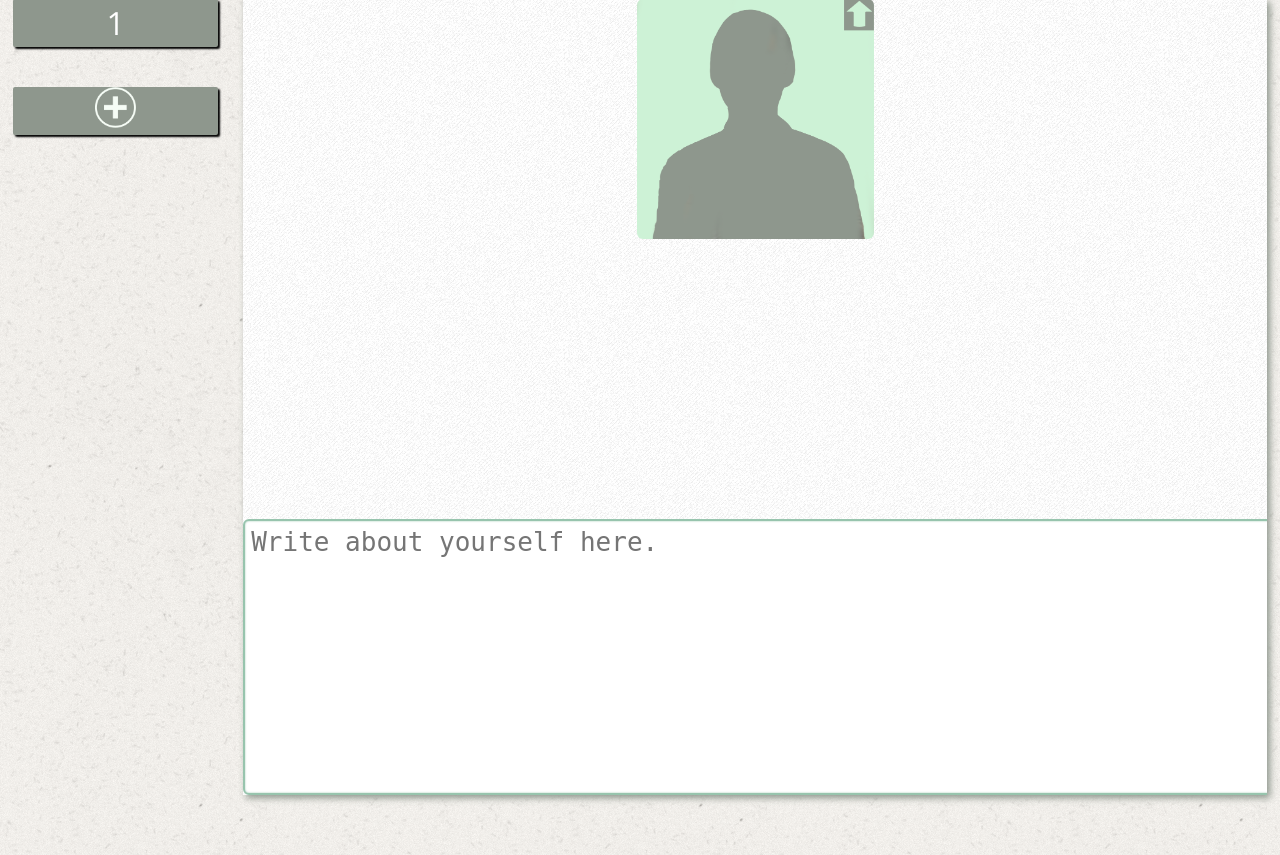
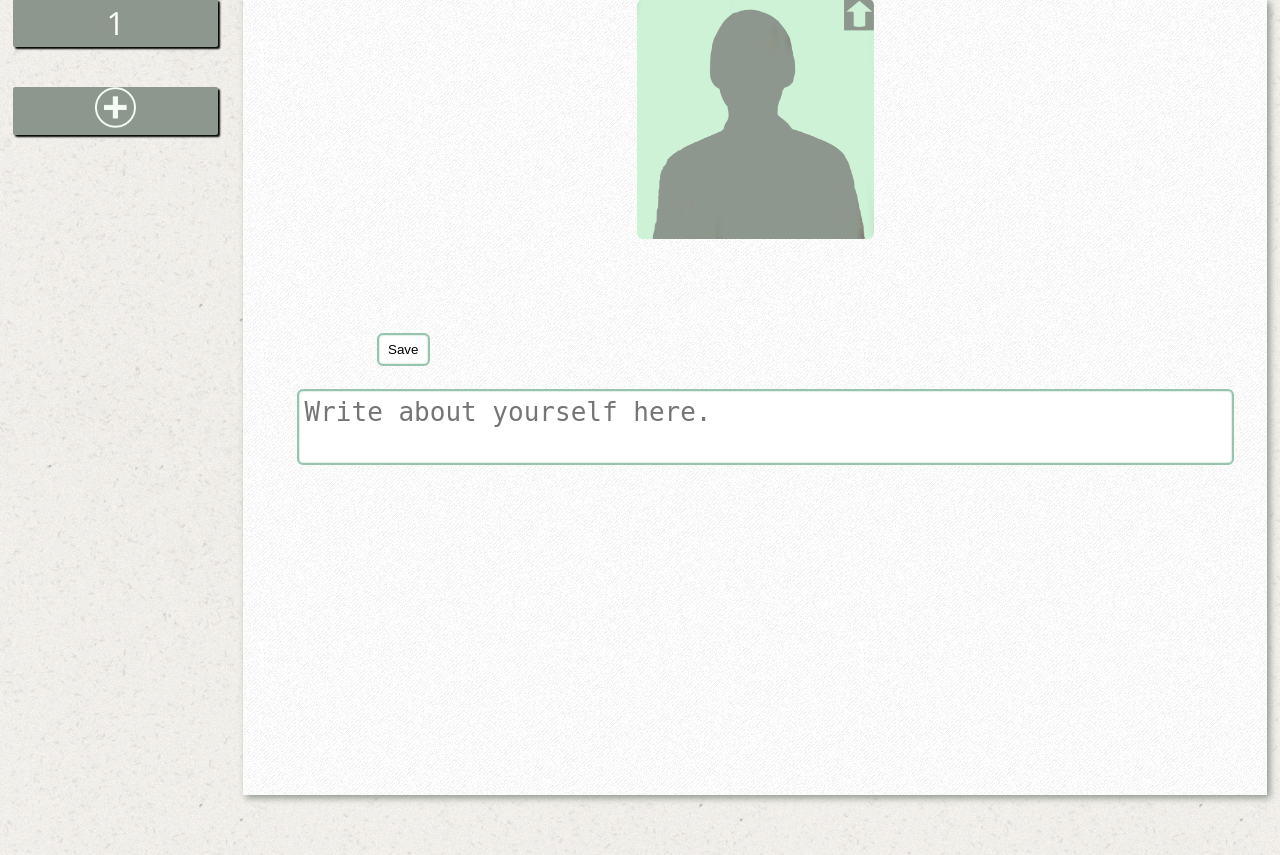
Before and after one commit to robinsonsarah01/folio, a Flask app: template templates/setup.html in a window 1280 px wide. Shown: the part 81-936 px from the top of the page. Run offline with Flask 2, Linux system fonts and the light colour scheme; the template is opened without the code that fills it: most values are stand-ins (such as "Sample title", 1, 10 or a date in 2020); parts of the project's set-up code (start-up, migrations or seed data) failed here and were passed over; some libraries are stand-ins or nearby versions.

Commit message:
working on saveblurb aka editing the about page/blurb/thing -- not really done

```diff
--- a/app.py
+++ b/app.py
@@ -176,7 +176,7 @@ def editPage():
     username = request.args.get("username","")
     pagename = request.args.get("pagename","")
     info = request.args.get("info","")
-    aspect = request.args.get("aspect","") #works if folio is in dict format
+    aspect = request.args.get("aspect","") #works if folios are in dict format
 
     if not username:
         username = session["user"]
--- a/static/setup.css
+++ b/static/setup.css
@@ -112,7 +112,7 @@ font-size:2em;
 #blurb {
     resize: none;
     position:absolute;
-    top:20em;
+    top:15em;
 
     border-radius: 6px;
     border: 2px solid #97C4AD;
@@ -126,9 +126,34 @@ font-size:2em;
     inset 0 0 2px  #97C4AD;
     0 0 2px #97C4AD;
     padding: 6px;
-    width:160%;
-    height:10em;
+    width:90%; //160%; //changing this for my small computer
+    height:40em;
     font-size:2em;
     background: white;
     margin: 0 0 5px 0;
 }
+
+
+#blurb_save{
+    border-radius: 6px;
+    border: 2px solid #97C4AD;
+    -webkit-box-shadow:
+    inset 0 0 2px  #97C4AD,
+    0 0 2px #BFEDBE;
+    -moz-box-shadow:
+    inset 0 0 2px  #97C4AD,
+    0 0 2px #447294;
+    box-shadow:
+    inset 0 0 2px  #97C4AD;
+    0 0 2px #97C4AD;
+    padding: 6px;
+    width:4em;
+    height: 2.5em;
+    background: white;
+    margin: 0 0 5px 0;
+
+    position: relative;
+    left: 10em;
+    top: 3em;
+
+}
--- a/static/setup.js
+++ b/static/setup.js
@@ -17,7 +17,7 @@ function loadFolioData(data,page){
 
     if (page == "about"){
 	$("#contents").prepend('<div id="about_me"></div>');
-	$("#about_me").append('<center> <img src="/static/shan.png"></center><br><br> <form> <textarea type="text" id="blurb" resize="false" placeholder="Write about yourself here."></textarea></form>');
+	$("#about_me").append('<center> <img src="/static/shan.png"></center><br><br> <form><button type="button" id="blurb_save" name="Save">Save</button> <textarea type="text" id="blurb" resize="false" placeholder="Write about yourself here."></textarea></form>');
     }
 }
 
@@ -37,17 +37,28 @@ function viewFolio(page){
 
 
 
+function saveBlurb(){
+    //do some stuff thru ajax and save the about me sighs at
 
+    info = $($("#blurb")).val(); //val of textarea
+
+    $.getJSON("/editPage",{"username"=username,"pagename"="about","info"=info},
+	      function(data){
+		 //not necessary but nice:
+		  //fix data that appears on page
+	      });
+}
 
 function createFolio() {
-    $("#contents").empty().append("<p id='add'>this is where fancy stuff to name new folio and add contents goes</p>");
+    $("#about_me").remove()
+    $("#contents").empty().append("<p id='add'>this is where fancy stuff to name new folios and add contents goes</p>");
 }
 
 
 $(document).ready( function() {
     $("#add_folio").click(createFolio);
 
-    // $("#blurb_button_save").click(saveBlurb);
+    $("#blurb_save").click(saveBlurb);
 
     //css is all peter, thanks peter
     $('.left_rectangle').click(function(){
@@ -59,4 +70,6 @@ $(document).ready( function() {
 
     getInfo()
 
+    //possibly load page thru js?
+
 });
--- a/templates/setup.html
+++ b/templates/setup.html
@@ -44,6 +44,7 @@
       <center> <img src="/static/shan.png"></center>
       <br><br>
       <form>
+	<button type="button" id="blurb_save" name="Save">Save</button>
 	<textarea type="text" id="blurb" resize="false" placeholder="Write about yourself here."></textarea>
       </form>
     </div>
```
